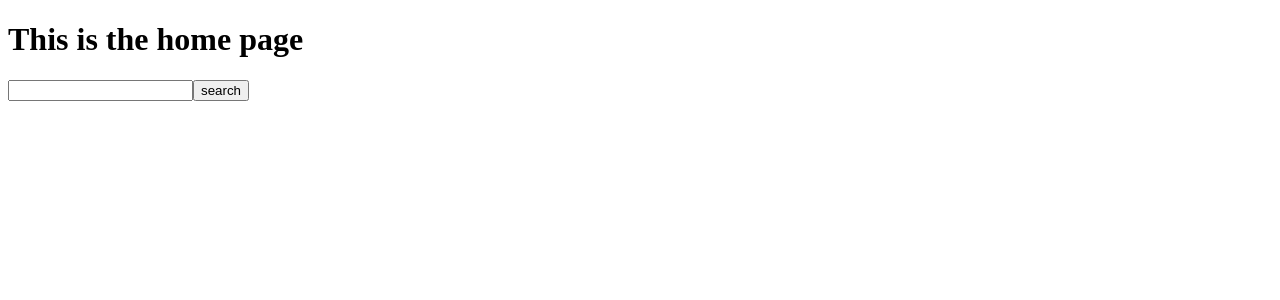
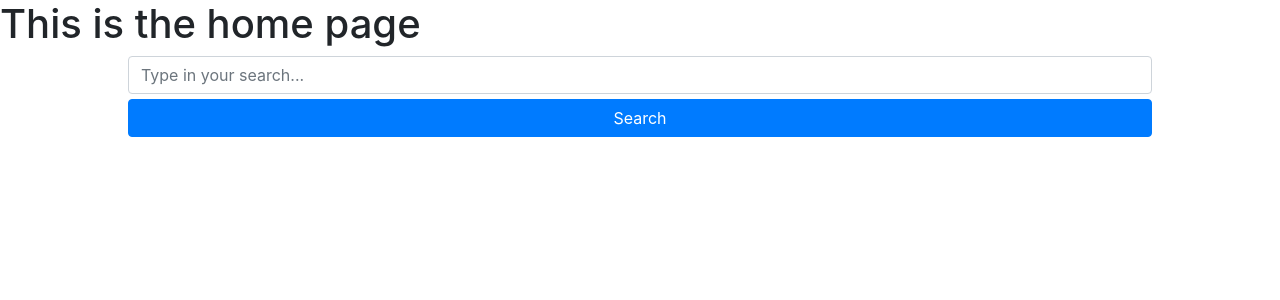
Before and after one commit to smartywebdev0119/spring-market-bidding, a Vue app in the folder src/main/resources/frontend/: page / in a window 1280 px wide. Shown: the top 300 px of the page. Built offline with nearby package versions, Linux system fonts and the light colour scheme.

Commit message:
Done with searchComponent

```diff
--- a/src/main/resources/frontend/src/components/home-page/Search.vue
+++ b/src/main/resources/frontend/src/components/home-page/Search.vue
@@ -1,8 +1,16 @@
 <template>
   <div class="search-wrapper">
     <form @submit.prevent="executeSearch">
-      <input id="search-field" type="text" v-model="searchQuery" />
-      <button id="search">search</button>
+      <div class="form-group">
+        <input
+          class="form-control"
+          id="search-field"
+          type="text"
+          v-model="searchQuery"
+          placeholder="Type in your search..."
+        />
+        <button id="search" class="btn btn-primary">Search</button>
+      </div>
     </form>
   </div>
 </template>
@@ -25,4 +33,17 @@ export default class Search extends Vue {
 }
 </script>
 
-<style lang="scss" scoped></style>
+<style lang="scss" scoped>
+.search-wrapper {
+  .form-group {
+    display: grid;
+    row-gap: 5px;
+
+    #search-field,
+    #search {
+      justify-self: center;
+      width: 80%;
+    }
+  }
+}
+</style>
--- a/src/main/resources/frontend/src/main.js
+++ b/src/main/resources/frontend/src/main.js
@@ -1,12 +1,13 @@
-import Vue from 'vue'
-import App from './App.vue'
-import router from './router'
-import store from './store'
+import Vue from "vue";
+import App from "./App.vue";
+import router from "./router";
+import store from "./store";
+import "bootstrap/dist/css/bootstrap.min.css";
 
-Vue.config.productionTip = false
+Vue.config.productionTip = false;
 
 new Vue({
   router,
   store,
-  render: h => h(App)
-}).$mount('#app')
+  render: (h) => h(App),
+}).$mount("#app");
```
Also changed, not shown: 1 other file (tests, documents, lock files or other folders).
